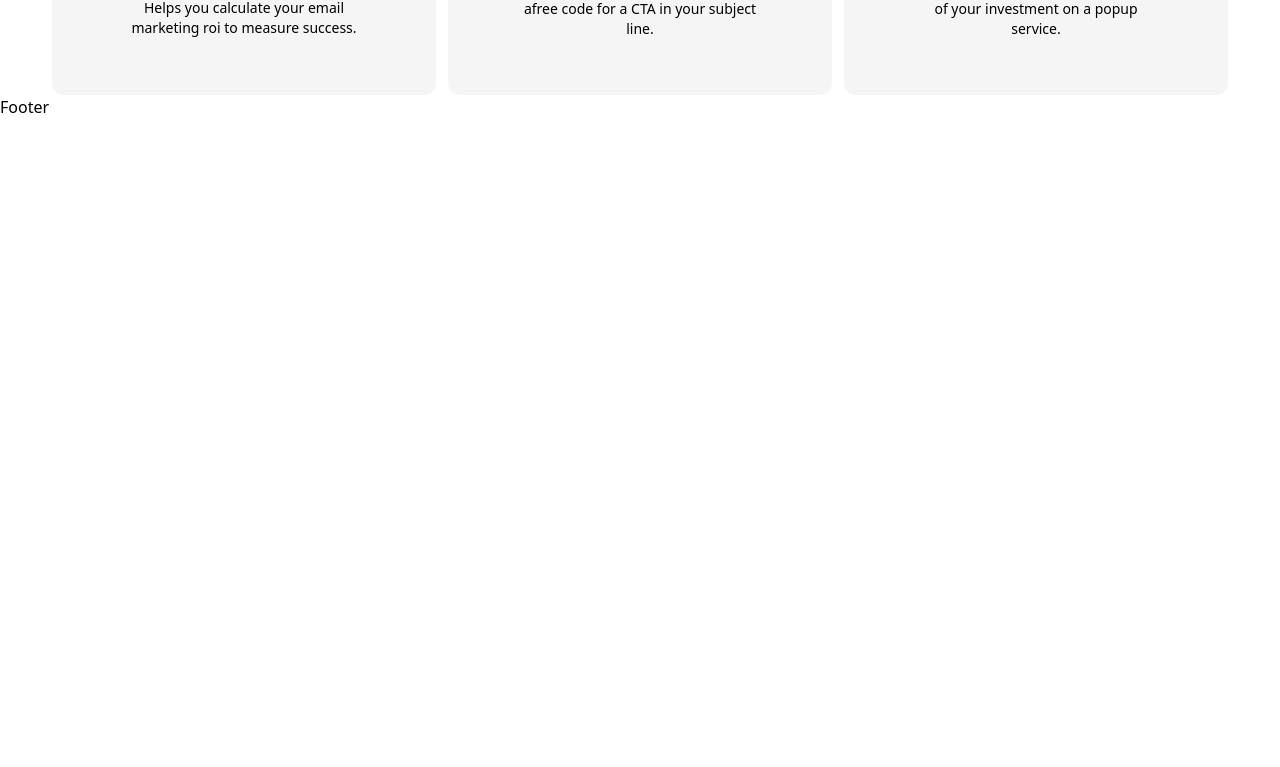
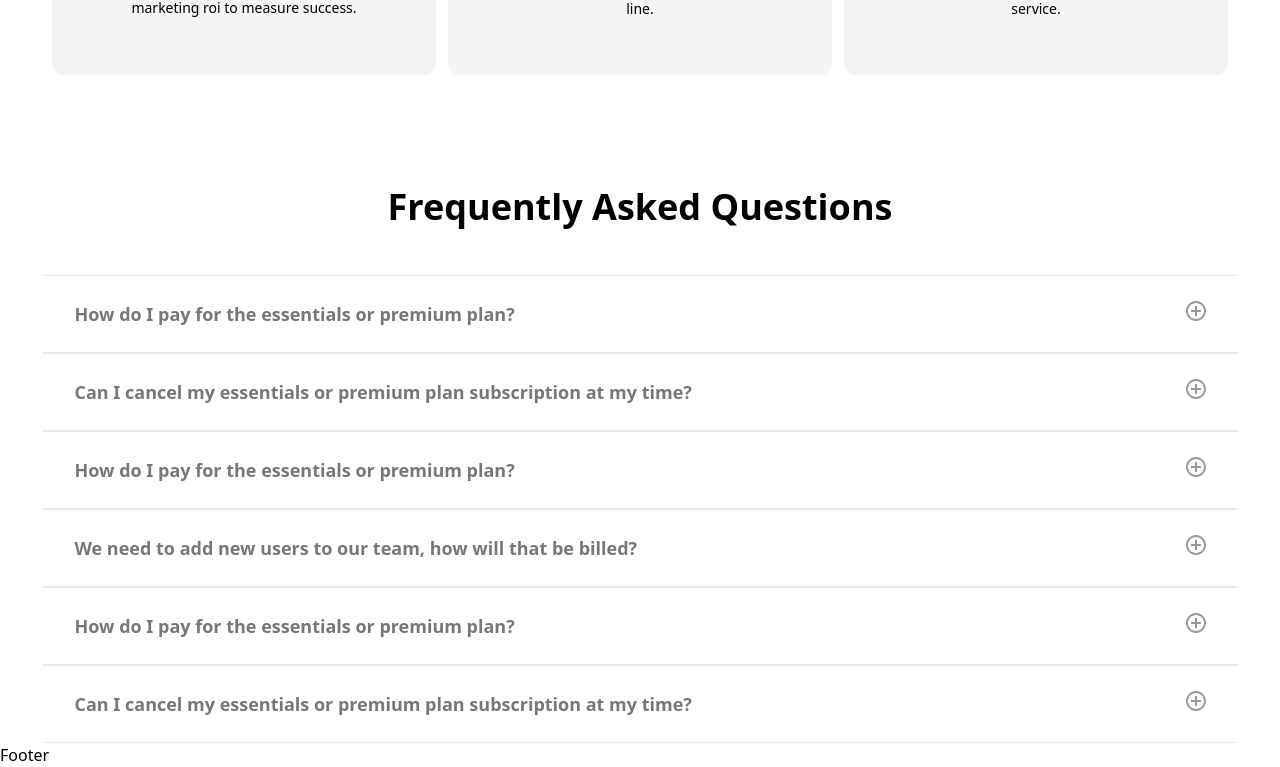
Before and after one commit to mrtksknn/popupsmart-modal-widget, a Next.js app: page / in a window 1280 px wide. Shown: the part 6085-6852 px from the top of the page. Before the commit the page ends 6204 px from the top, so only its background shows below. Built offline with nearby package versions, Linux system fonts and the light colour scheme.

Commit message:
created faq section

```diff
--- /dev/null
+++ b/components/FaQ/FaqItem.js
@@ -0,0 +1,48 @@
+/* eslint-disable indent */
+import React from 'react';
+import {string, bool} from 'prop-types';
+import Image from 'next/image';
+import Plus from '../../assets/others/plus.svg';
+import Minus from '../../assets/others/minus.svg';
+
+const propTypes = {
+  active   : bool,
+  faq      : string,
+  onToggle : string
+};
+const defaultProps = {
+  active   : false,
+  faq      : null,
+  onToggle : null
+};
+
+const FaqItem = ({faq, onToggle, active}) => {
+  const {question, answer} = faq;
+
+  return (
+    <li className={`accordion_item ${active ? 'active' : ''}`}>
+      <button className="button w-full text-lg font-semibold flex justify-between px-8 py-6" onClick={onToggle} type="button">
+        {question}
+        <span className="control">
+          {active ? <Image
+            alt="close" height="20" src={Minus}
+            width="20"
+                    /> : <Image
+                      alt="close" height="20" src={Plus}
+                      width="20"
+                         />}
+        </span>
+      </button>
+      <div className={`answer_wrapper ${active ? 'open' : ''}`}>
+        <div className="answer text-base font-normal px-8 py-6">
+          {answer}
+        </div>
+      </div>
+    </li>
+  );
+};
+
+FaqItem.propTypes = propTypes;
+FaqItem.defaultProps = defaultProps;
+
+export default FaqItem;
--- /dev/null
+++ b/components/FaQ/data.js
@@ -0,0 +1,33 @@
+/* eslint-disable max-len */
+export const faqs = [
+  {
+    question : 'How do I pay for the essentials or premium plan?',
+    answer   :
+      'Tenetur ullam rerum ad iusto possimus sequi mollitia dolore sunt quam praesentium. Tenetur ullam rerum ad iusto possimus sequi mollitia dolore sunt quam praesentium.Tenetur ullam rerum ad iusto possimus sequi mollitia dolore sunt quam praesentium.'
+  },
+  {
+    question : 'Can I cancel my essentials or premium plan subscription at my time?',
+    answer   :
+      'You can pay with a credit card or via net banking (if you’re in United States). We willrenew your subscription automatically at the end of every billing cycle. You can paywith a credit card or via net banking (if you’re in United States). We will renew your subscription automatically at the end of every billing cycle.'
+  },
+  {
+    question : 'How do I pay for the essentials or premium plan?',
+    answer   :
+      'Tenetur ullam rerum ad iusto possimus sequi mollitia dolore sunt quam praesentium. Tenetur ullam rerum ad iusto possimus sequi mollitia dolore sunt quam praesentium.Tenetur ullam rerum ad iusto possimus sequi mollitia dolore sunt quam praesentium.'
+  },
+  {
+    question : 'We need to add new users to our team, how will that be billed?',
+    answer   :
+      'Tenetur ullam rerum ad iusto possimus sequi mollitia dolore sunt quam praesentium. Tenetur ullam rerum ad iusto possimus sequi mollitia dolore sunt quam praesentium.Tenetur ullam rerum ad iusto possimus sequi mollitia dolore sunt quam praesentium.'
+  },
+  {
+    question : 'How do I pay for the essentials or premium plan?',
+    answer   :
+      'Tenetur ullam rerum ad iusto possimus sequi mollitia dolore sunt quam praesentium. Tenetur ullam rerum ad iusto possimus sequi mollitia dolore sunt quam praesentium.Tenetur ullam rerum ad iusto possimus sequi mollitia dolore sunt quam praesentium.'
+  },
+  {
+    question : 'Can I cancel my essentials or premium plan subscription at my time?',
+    answer   :
+      'Tenetur ullam rerum ad iusto possimus sequi mollitia dolore sunt quam praesentium. Tenetur ullam rerum ad iusto possimus sequi mollitia dolore sunt quam praesentium.Tenetur ullam rerum ad iusto possimus sequi mollitia dolore sunt quam praesentium.'
+  }
+];
--- /dev/null
+++ b/components/FaQ/index.js
@@ -0,0 +1,34 @@
+/* eslint-disable react/jsx-child-element-spacing */
+import React, {useState} from 'react';
+import {faqs} from './data';
+import FaqItem from './FaqItem';
+
+const FAQ = () => {
+  const [clicked, setClicked] = useState('0');
+
+  const handleToggle = index => {
+    if (clicked === index) {
+      return setClicked('0');
+    }
+
+    return setClicked(index);
+  };
+
+  return (
+    <div className="Faq mt-28">
+      <span className="font-semibold w-full flex justify-center text-4xl mb-12">
+        Frequently Asked Questions
+      </span>
+      <ul className="accordion">
+        {faqs.map(faq => (
+          <FaqItem
+            active={clicked === faq} faq={faq} key={faq}
+            onToggle={() => handleToggle(faq)}
+          />
+        ))}
+      </ul>
+    </div>
+  );
+};
+
+export default FAQ;
--- a/components/Home/index.js
+++ b/components/Home/index.js
@@ -6,6 +6,7 @@ import Content from '../Content';
 import Rules from '../Rules';
 import Settings from '../Settings';
 import Conversation from '../Conversation';
+import Faq from '../FaQ';
 
 const displayName = 'Home';
 
@@ -21,6 +22,7 @@ const Home = () => (
       <Settings />
     </div>
     <Conversation />
+    <Faq />
   </div>
 );
 
--- a/components/Settings/index.js
+++ b/components/Settings/index.js
@@ -1,3 +1,4 @@
+/* eslint-disable react/jsx-child-element-spacing */
 import React from 'react';
 
 const Settings = () => (
@@ -12,18 +13,18 @@ const Settings = () => (
           Settings and Code
         </span>
       </div>
-      <p className="text-lg font-semibold">
+      <span className="text-lg font-semibold">
         Webhook to Send data
-      </p>
-      <p className="text-sm font-normal">
+      </span>
+      <span className="text-sm font-normal">
         Enter youe Webhook URL
-      </p>
-      <p className="text-sm font-normal flex">
+      </span>
+      <span className="text-sm font-normal flex">
         You can  create a simple one with
-        <p className="font-semibold ml-1">
+        <span className="font-semibold ml-1">
           make.com
-        </p>
-      </p>
+        </span>
+      </span>
       <input
         className="w-full form-control flex border border-solid border-gray-300 rounded-lg focus:border-blue-600 w-2/5 px-3 py-1.5 mt-4 mb-4"
         id="exampleFormControlInput1"
--- a/styles/globals.scss
+++ b/styles/globals.scss
@@ -174,3 +174,25 @@ header {
   max-width: 1195px;
   .card { background: #F5F5F5; }
 }
+
+.Faq {
+  width: 100%;
+  max-width: 1195px;
+  .accordion_item {
+    color: #777777;
+    border-top: 1px solid #eaeaea;
+    border-bottom: 1px solid #eaeaea;
+  }
+  .accordion_item.active .button {
+    color: #000;
+    background: #F5F5F5;
+  }
+  .answer_wrapper {
+    height: 0;
+    overflow: hidden;
+  }
+  .answer_wrapper.open {
+    height: auto;
+    background: #F5F5F5
+  }
+}
```
Also changed, not shown: assets/others/minus.svg (added), assets/others/plus.svg (added).
